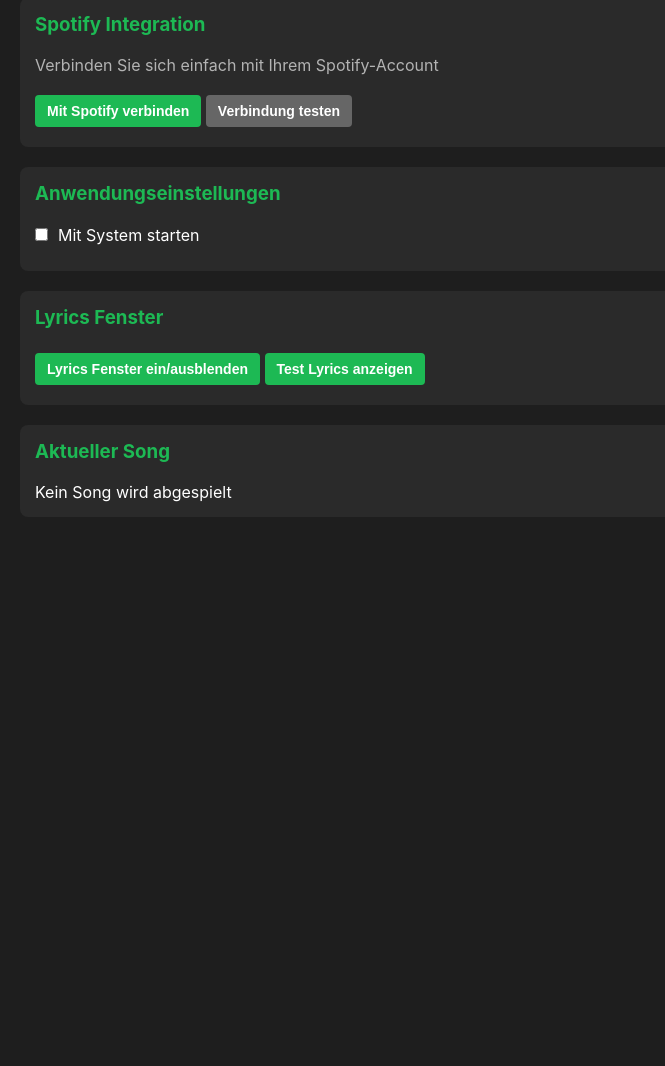
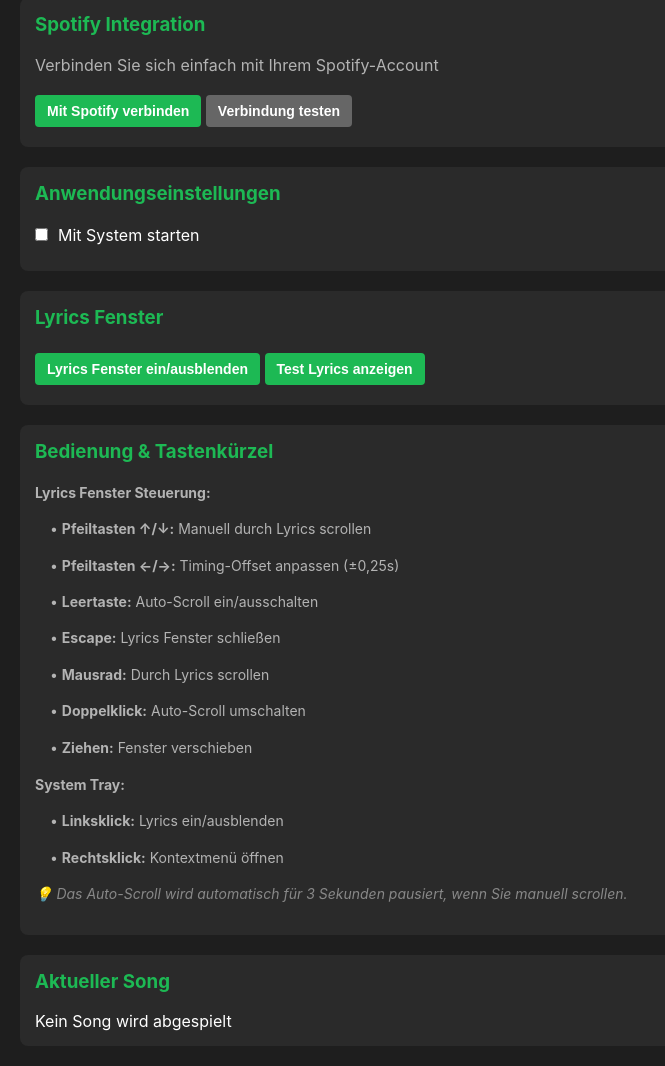
Before and after one commit to tcinhoff/showlyrics, an Electron app: page src/index.html in a window 1200 px wide. Shown: the part 71-1137 px from the top of the page, without its empty margins (0-665 px from the left). Before the commit the page ends 800 px from the top, so only its background shows below. Drawn offline with Linux system fonts and the light colour scheme; no server answers.

Commit message:
docs: add keyboard shortcuts and controls documentation to settings panel

```diff
--- a/src/index.html
+++ b/src/index.html
@@ -109,6 +109,30 @@
             <div id="status"></div>
 
             <div class="settings-group">
+                <h3>Bedienung & Tastenkürzel</h3>
+                <div style="color: #b3b3b3; font-size: 14px; line-height: 1.6;">
+                    <p><strong>Lyrics Fenster Steuerung:</strong></p>
+                    <div style="margin-left: 15px;">
+                        <p>• <strong>Pfeiltasten ↑/↓:</strong> Manuell durch Lyrics scrollen</p>
+                        <p>• <strong>Pfeiltasten ←/→:</strong> Timing-Offset anpassen (±0,25s)</p>
+                        <p>• <strong>Leertaste:</strong> Auto-Scroll ein/ausschalten</p>
+                        <p>• <strong>Escape:</strong> Lyrics Fenster schließen</p>
+                        <p>• <strong>Mausrad:</strong> Durch Lyrics scrollen</p>
+                        <p>• <strong>Doppelklick:</strong> Auto-Scroll umschalten</p>
+                        <p>• <strong>Ziehen:</strong> Fenster verschieben</p>
+                    </div>
+                    <p style="margin-top: 15px;"><strong>System Tray:</strong></p>
+                    <div style="margin-left: 15px;">
+                        <p>• <strong>Linksklick:</strong> Lyrics ein/ausblenden</p>
+                        <p>• <strong>Rechtsklick:</strong> Kontextmenü öffnen</p>
+                    </div>
+                    <p style="margin-top: 10px; font-style: italic; color: #888;">
+                        💡 Das Auto-Scroll wird automatisch für 3 Sekunden pausiert, wenn Sie manuell scrollen.
+                    </p>
+                </div>
+            </div>
+
+            <div class="settings-group">
                 <h3>Aktueller Song</h3>
                 <div id="currentSong">Kein Song wird abgespielt</div>
             </div>
```
